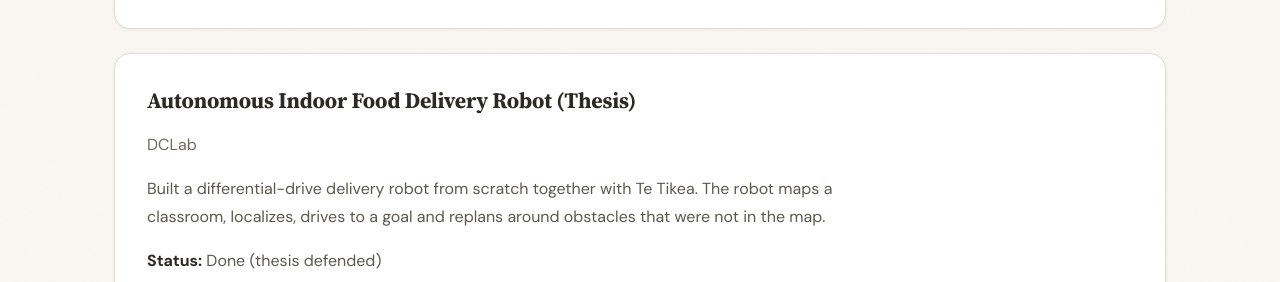
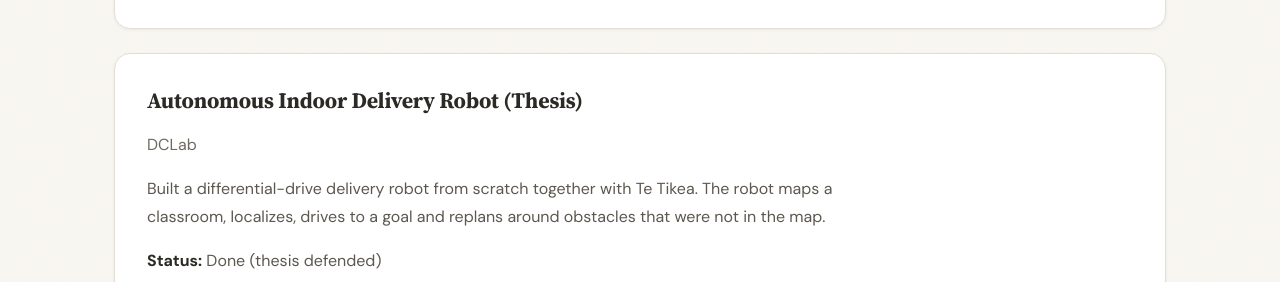
Before and after one commit to din-sopheak-panha/din-sopheak-panha.github.io, a Jekyll site: the page built from _pages/projects.md, in a window 1280 px wide and 900 px high, scrolled down 3478 px, cut to the strip 175-457 px from the top of the window. Built offline with Jekyll 4.4.1, drawn with Linux system fonts in a browser that asks for light colours.

Commit message:
Update projects.md

```diff
--- a/_pages/projects.md
+++ b/_pages/projects.md
@@ -60,7 +60,7 @@ permalink: /projects/
 </div>
 
 <div class="section-card" markdown="0">
-<h3>Autonomous Indoor Food Delivery Robot (Thesis)</h3>
+<h3>Autonomous Indoor Delivery Robot (Thesis)</h3>
 <p class="text-muted">DCLab</p>
 <p>Built a differential-drive delivery robot from scratch together with Te Tikea. The robot maps a classroom, localizes, drives to a goal and replans around obstacles that were not in the map.</p>
 <p><b>Status:</b> Done (thesis defended)</p>
@@ -77,11 +77,11 @@ permalink: /projects/
 <img src="https://dinsopheakpanhaportfolio.netlify.app/materials/indoor-delivery-hero.jpg" alt="Indoor delivery robot" style="width: 100%; border-radius: 8px;" loading="lazy">
 </div>
 <div style="display: grid; grid-template-columns: repeat(auto-fit, minmax(240px, 1fr)); gap: var(--space-4); margin-top: var(--space-4);">
-<iframe src="https://www.youtube-nocookie.com/embed/rQ5fnVoLUaU" title="Autonomous Food Delivery Robot - Full navigation inside a classroom" style="width: 100%; aspect-ratio: 16 / 9; border: 0; border-radius: 8px;" allow="accelerometer; clipboard-write; encrypted-media; gyroscope; picture-in-picture; web-share" allowfullscreen loading="lazy"></iframe>
-<iframe src="https://www.youtube-nocookie.com/embed/7Au0h4lYpns" title="Autonomous Food Delivery Robot" style="width: 100%; aspect-ratio: 16 / 9; border: 0; border-radius: 8px;" allow="accelerometer; clipboard-write; encrypted-media; gyroscope; picture-in-picture; web-share" allowfullscreen loading="lazy"></iframe>
-<iframe src="https://www.youtube-nocookie.com/embed/6is34BcX-9I" title="Autonomous Food Delivery Robot - Simulation" style="width: 100%; aspect-ratio: 16 / 9; border: 0; border-radius: 8px;" allow="accelerometer; clipboard-write; encrypted-media; gyroscope; picture-in-picture; web-share" allowfullscreen loading="lazy"></iframe>
-<iframe src="https://www.youtube-nocookie.com/embed/9ClcoE87dZw" title="Autonomous Food Delivery Robot" style="width: 100%; max-width: 315px; aspect-ratio: 9 / 16; border: 0; border-radius: 8px;" allow="accelerometer; clipboard-write; encrypted-media; gyroscope; picture-in-picture; web-share" allowfullscreen loading="lazy"></iframe>
-<iframe src="https://www.youtube-nocookie.com/embed/RdwP9cqwr-o" title="Autonomous Food Delivery Robot" style="width: 100%; max-width: 315px; aspect-ratio: 9 / 16; border: 0; border-radius: 8px;" allow="accelerometer; clipboard-write; encrypted-media; gyroscope; picture-in-picture; web-share" allowfullscreen loading="lazy"></iframe>
+<iframe src="https://www.youtube-nocookie.com/embed/rQ5fnVoLUaU" title="Autonomous Indoor Delivery Robot - Full navigation inside a classroom" style="width: 100%; aspect-ratio: 16 / 9; border: 0; border-radius: 8px;" allow="accelerometer; clipboard-write; encrypted-media; gyroscope; picture-in-picture; web-share" allowfullscreen loading="lazy"></iframe>
+<iframe src="https://www.youtube-nocookie.com/embed/7Au0h4lYpns" title="Autonomous Indoor Delivery Robot" style="width: 100%; aspect-ratio: 16 / 9; border: 0; border-radius: 8px;" allow="accelerometer; clipboard-write; encrypted-media; gyroscope; picture-in-picture; web-share" allowfullscreen loading="lazy"></iframe>
+<iframe src="https://www.youtube-nocookie.com/embed/6is34BcX-9I" title="Autonomous Indoor Delivery Robot - Simulation" style="width: 100%; aspect-ratio: 16 / 9; border: 0; border-radius: 8px;" allow="accelerometer; clipboard-write; encrypted-media; gyroscope; picture-in-picture; web-share" allowfullscreen loading="lazy"></iframe>
+<iframe src="https://www.youtube-nocookie.com/embed/9ClcoE87dZw" title="Autonomous Indoor Delivery Robot" style="width: 100%; max-width: 315px; aspect-ratio: 9 / 16; border: 0; border-radius: 8px;" allow="accelerometer; clipboard-write; encrypted-media; gyroscope; picture-in-picture; web-share" allowfullscreen loading="lazy"></iframe>
+<iframe src="https://www.youtube-nocookie.com/embed/RdwP9cqwr-o" title="Autonomous Indoor Delivery Robot" style="width: 100%; max-width: 315px; aspect-ratio: 9 / 16; border: 0; border-radius: 8px;" allow="accelerometer; clipboard-write; encrypted-media; gyroscope; picture-in-picture; web-share" allowfullscreen loading="lazy"></iframe>
 </div>
 </div>
 
```
